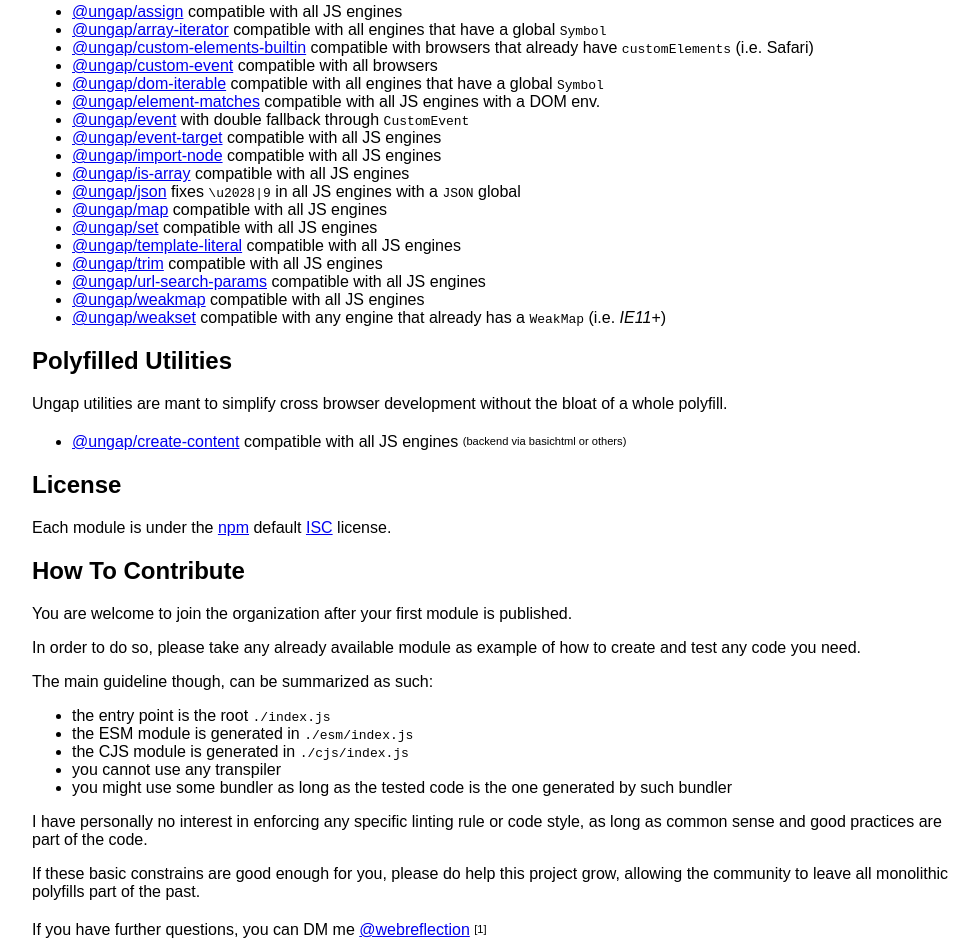
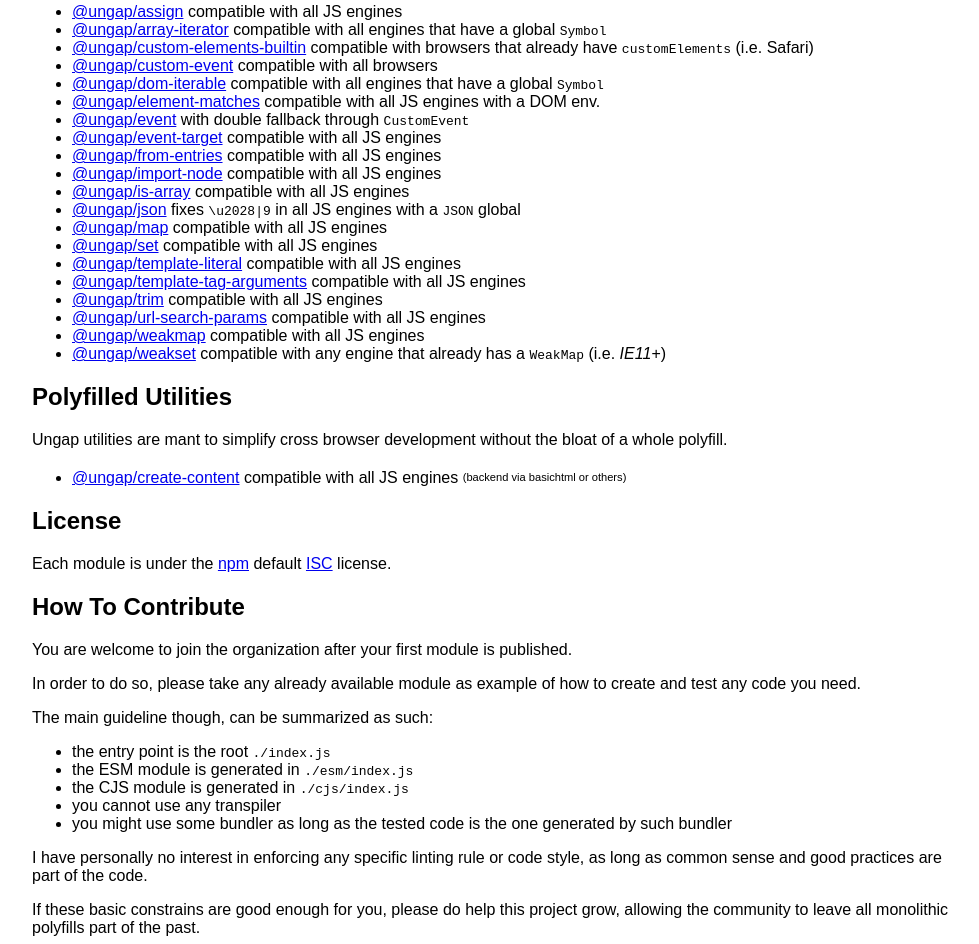
Before and after one commit to ungap/ungap.github.io, a website: page index.html in a window 1280 px wide. Shown: the part 1484-2428 px from the top of the page, without its empty margins (148-1127 px from the left). Drawn offline with nearby package versions, Linux system fonts and the light colour scheme.

Commit message:
updated index

```diff
--- a/index.html
+++ b/index.html
@@ -77,12 +77,14 @@
 <li><a href="https://github.com/ungap/element-matches">@ungap/element-matches</a> compatible with all JS engines with a DOM env.</li>
 <li><a href="https://github.com/ungap/event">@ungap/event</a> with double fallback through <code>CustomEvent</code></li>
 <li><a href="https://github.com/ungap/event-target">@ungap/event-target</a> compatible with all JS engines</li>
+<li><a href="https://github.com/ungap/from-entries">@ungap/from-entries</a> compatible with all JS engines</li>
 <li><a href="https://github.com/ungap/import-node">@ungap/import-node</a> compatible with all JS engines</li>
 <li><a href="https://github.com/ungap/is-array">@ungap/is-array</a> compatible with all JS engines</li>
 <li><a href="https://github.com/ungap/json">@ungap/json</a> fixes <code>\u2028|9</code> in all JS engines with a <code>JSON</code> global</li>
 <li><a href="https://github.com/ungap/map">@ungap/map</a> compatible with all JS engines</li>
 <li><a href="https://github.com/ungap/set">@ungap/set</a> compatible with all JS engines</li>
 <li><a href="https://github.com/ungap/template-literal">@ungap/template-literal</a> compatible with all JS engines</li>
+<li><a href="https://github.com/ungap/template-tag-arguments">@ungap/template-tag-arguments</a> compatible with all JS engines</li>
 <li><a href="https://github.com/ungap/trim">@ungap/trim</a> compatible with all JS engines</li>
 <li><a href="https://github.com/ungap/url-search-params">@ungap/url-search-params</a> compatible with all JS engines</li>
 <li><a href="https://github.com/ungap/weakmap">@ungap/weakmap</a> compatible with all JS engines</li>
```
